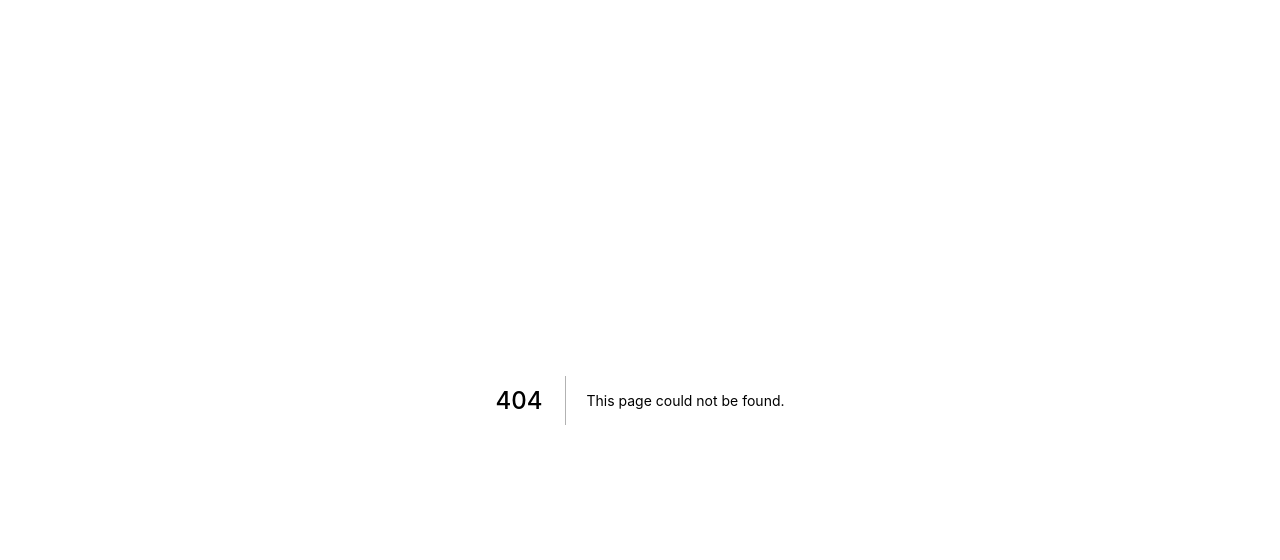
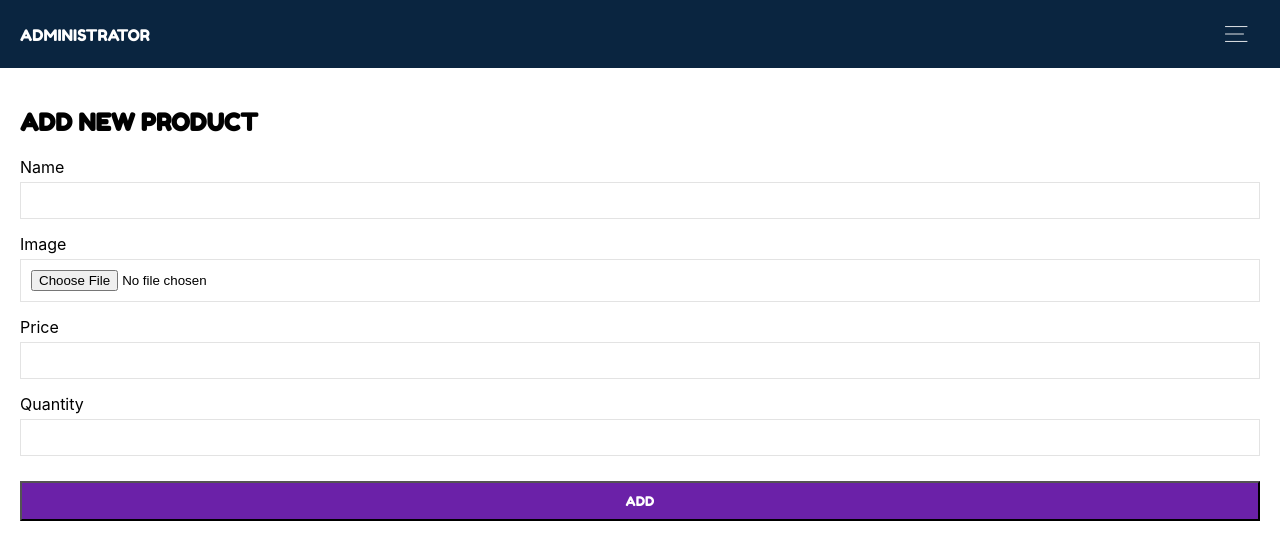
Before and after one commit to christianparanas/tindahan-frontend, a Next.js app: page /admin/products/newproduct in a window 1280 px wide. Before the commit this address had no page. Shown: the top 560 px of the page. Built offline with nearby package versions, Linux system fonts and the light colour scheme.

Commit message:
added items page admin

```diff
--- a/components/Adminnav.jsx
+++ b/components/Adminnav.jsx
@@ -43,11 +43,11 @@ export default function adminNav() {
           <svg aria-hidden="true" width="28" height="28" focusable="false" role="presentation" className="icon icon-close" viewBox="0 0 64 64"><defs></defs><path className="cls-1" d="M19 17.61l27.12 27.13m0-27.12L19 44.74"></path></svg>
         </div>
         <div className="navOptions">
-          <div className="navOp">Dashboard</div>
+          <Link href="/admin"><div className="navOp">Dashboard</div></Link>
           <div className="navOp">Customer</div>
+          <Link href="/admin/products/"><div className="navOp">Products</div></Link>
           <div className="navOp">Orders Pending</div>
           <div className="navOp">Orders Complete</div>
-          <div className="navOp">Products</div>
           <div className="navOp">Administrators</div>
         </div>
         <div onClick={logout} className="admin_logout">Log out</div>
--- a/package.json
+++ b/package.json
@@ -11,6 +11,7 @@
     "awesome-react-icons": "^1.4.8",
     "axios": "^0.21.1",
     "cookie-cutter": "^0.2.0",
+    "framer-motion": "^4.1.0",
     "mysql": "^2.18.1",
     "next": "10.0.8",
     "next-auth": "^3.13.1",
--- a/pages/_app.js
+++ b/pages/_app.js
@@ -8,6 +8,7 @@ import '../styles/adminAuth.scss'
 import '../styles/admin.scss'
 import '../styles/adminnav.scss'
 import '../styles/Nav.scss'
+import '../styles/adminProducts.scss'
 
 
 import { AuthContext } from '../Context/AuthContext'
--- a/pages/account/index.jsx
+++ b/pages/account/index.jsx
@@ -6,6 +6,7 @@ import Nav from '../../components/Nav'
 import Footer from '../../components/Footer'
 import { useCookies } from 'react-cookie';
 import { isExpired, decodeToken } from "react-jwt";
+import { motion } from "framer-motion"
 
 
 
@@ -56,7 +57,6 @@ function account() {
       	}
 				</div>
 
-
 				<div className="orderDetails">
 					<h2>Order History</h2>
 					<div>You haven't placed any orders yet.</div>
--- a/pages/account/login.jsx
+++ b/pages/account/login.jsx
@@ -26,7 +26,7 @@ function login() {
 	const failLog = () => toast.error("Invalid Email or Password!", { autoClose: 2000 });
 
 	const onSubmit = (data, e) => {
-		axios.post("http://localhost:3001/login", {
+		axios.post("https://tindahan-mern.herokuapp.com/login", {
 			email: data.email,
 			password: data.password,
 		}).then(res => {
--- a/pages/account/register.jsx
+++ b/pages/account/register.jsx
@@ -26,7 +26,7 @@ function register() {
 		const failLog = () => toast.error("Email already exists!", { autoClose: 2000 });
 
   	const onSubmit = (data, e) => {
-  		axios.post("http://localhost:3001/register", {
+  		axios.post("https://tindahan-mern.herokuapp.com/register", {
 				name: data.name,
 				email: data.email,
 				password: data.password,
--- a/pages/admin/auth.jsx
+++ b/pages/admin/auth.jsx
@@ -16,7 +16,7 @@ export default function auth() {
 	const failLog = () => toast.error("Invalid Email or Password!", { autoClose: 2000 });
 
 	const onSubmit = (data, e) => {
-  	axios.post("http://localhost:3001/adminlogin", {
+  	axios.post("https://tindahan-mern.herokuapp.com/adminlogin", {
 			username: data.username,
 			password: data.password,
 		}).then(res => {
@@ -25,7 +25,7 @@ export default function auth() {
 				succLog()
 
 				// save admin info to cookie
-				setTimeout(function(){ setCookie('admin', res.data, { path: '/' }) }, 2000);
+				setTimeout(function(){ setCookie('admin', res.data, { path: '/' }) }, 1800);
 
 	  		// clear inputs after submit
 				e.target.reset();
--- /dev/null
+++ b/pages/admin/products/newproduct.jsx
@@ -0,0 +1,71 @@
+import axios from 'axios'
+import { useEffect, useState, useContext } from 'react'
+import { useForm } from "react-hook-form";
+import Adminnav from '../../../components/Adminnav'
+import { ToastContainer, toast } from 'react-toastify';
+import 'react-toastify/dist/ReactToastify.css';
+
+
+export default function NewProductModal() {
+	const { register, handleSubmit, watch, errors } = useForm();
+
+	const notify = () => toast.success("Item Successfully Added!", {
+			autoClose: 3000,
+		});
+		const failLog = () => toast.error("Something went wrong!", { autoClose: 2000 });
+
+	const onSubmit = (data, e) => {
+		console.log(data)
+		axios.post("https://tindahan-mern.herokuapp.com/newproduct", {
+			name: data.name,
+			// save the image name to db, so it can be used to retrive the image from cloudianry
+			image: data.image[0].name,
+			price: data.price,
+			quantity: data.quantity,
+		}).then(res => {
+				const formData = new FormData()
+				// getting the form image
+				formData.append('file', data.image[0])
+				// setting up a  upload preset for cloudinary and the directory of the file
+				formData.append('upload_preset', 'oujxfvjk')
+				axios.post("https://api.cloudinary.com/v1_1/christianparanas/upload", formData)
+				.then(data => { console.log(data)} )
+				notify()
+
+				e.target.reset();
+		}).catch((error) => {
+			failLog()
+      console.log(error.response)
+    })
+  }
+
+	return (
+		<>
+		 <ToastContainer />
+		<Adminnav />
+		<div className="admin_addproduct_modal">
+
+			<h2>ADD NEW PRODUCT</h2>
+			<form onSubmit={handleSubmit(onSubmit)}>
+				<div className="input_wrapper">
+					<label htmlFor="">Name</label>
+					<input name="name" type="text" ref={register({ required: true })} />
+				</div>
+				<div className="input_wrapper">
+					<label htmlFor="">Image</label>
+					<input name="image" type="file" accept='image/*' ref={register({ required: true })} />
+				</div>
+				<div className="input_wrapper">
+					<label htmlFor="">Price</label>
+					<input name="price" type="text" ref={register({ required: true })} />
+				</div>
+				<div className="input_wrapper">
+					<label htmlFor="">Quantity</label>
+					<input name="quantity" type="text" ref={register({ required: true })} />
+				</div>
+				<input className="addproduct_btn" type="submit" value="ADD" />
+			</form>
+		</div>
+		</>
+	)
+}
--- a/styles/adminAuth.scss
+++ b/styles/adminAuth.scss
@@ -51,14 +51,14 @@
 				border: 1px solid #e3e3e3;
 				border-radius: 0;
 				padding: 15px;
-				margin-bottom: 10px;
+				margin-bottom: 15px;
 				outline: 0;
-				border-radius: 4px;
+				border-radius: 0;
 			}
 
 			.admin_auth_loginBtn {
 				font-family: 'Fredoka One', cursive;
-				background: #0A2540;
+				background: #6b21a8;
 				color: white;
 			}
 		}
--- /dev/null
+++ b/styles/adminProducts.scss
@@ -0,0 +1,116 @@
+@import url('https://fonts.googleapis.com/css2?family=Roboto&display=swap');
+@import url('https://fonts.googleapis.com/css2?family=Fredoka+One&display=swap');
+
+
+
+.admin_products {
+	position: relative;
+	width: 100%;
+	font-family: 'Roboto', sans-serif;
+
+	.admin_headers {
+		display: flex;
+		justify-content: space-between;
+		padding: 10px;
+		margin: 30px 0 10px;
+		font-family: 'Fredoka One', cursive;
+
+		h3 {
+			margin: 0;
+			position: relative;
+			top: 10px;
+		}
+
+		.addNew {
+			cursor: pointer;
+			background: #0A2540;
+			color: white;
+			padding: 5px 15px;
+
+			span {
+				position: relative;
+				top: -5px;
+				left: -3px;
+			}
+
+			svg {
+				padding-top: 3px;
+			}
+		}
+	}
+
+	.admin_products_wrapper {
+		margin-top: 20px;
+		display: grid;
+		grid-template-columns: 1fr;
+		grid-gap: 10px;
+		padding: 10px;
+
+
+		.admin_product {
+			border: 1px solid #e3e3e3;
+			width: 100%;
+			display: grid;
+			grid-template-columns: repeat(7, 1fr);
+			grid-gap: 10px;
+			place-items: center;
+			padding: 5px 0;
+
+			img {
+				width: 60px;
+				height: 60px;
+			}
+		}
+
+		.p_head {
+			border: none;
+			font-size: 12px;
+			padding: 10px 0;
+		}
+
+	}
+
+}
+
+
+.admin_addproduct_modal {
+	margin-top: 20px;
+		background: white;
+		height: fit-content;
+		padding: 20px;
+		border-radius: 11px;
+
+		h2 {
+			font-family: 'Fredoka One', cursive;
+			margin: 0 0 20px 0;
+		}
+
+
+		form {
+
+			.input_wrapper {
+				display: grid;
+				margin-bottom: 15px;
+
+				label {
+					margin-bottom: 5px;
+				}
+
+				input {
+					padding: 10px;
+					border-radius: 0;
+					outline: 0;
+					border: 1px solid #e3e3e3;
+				}
+			}
+
+			.addproduct_btn {
+				margin-top: 10px;
+				width: 100%;
+				padding: 10px;
+				color: white;
+				font-family: 'Fredoka One', cursive;
+				background: #6b21a8;
+			}
+		}
+	}
```
Also changed, not shown: components/NewProduct.jsx (added, +59 -0 lines), pages/admin/products/index.jsx (added, +66 -0 lines), 1 other file (tests, documents, lock files or other folders).
